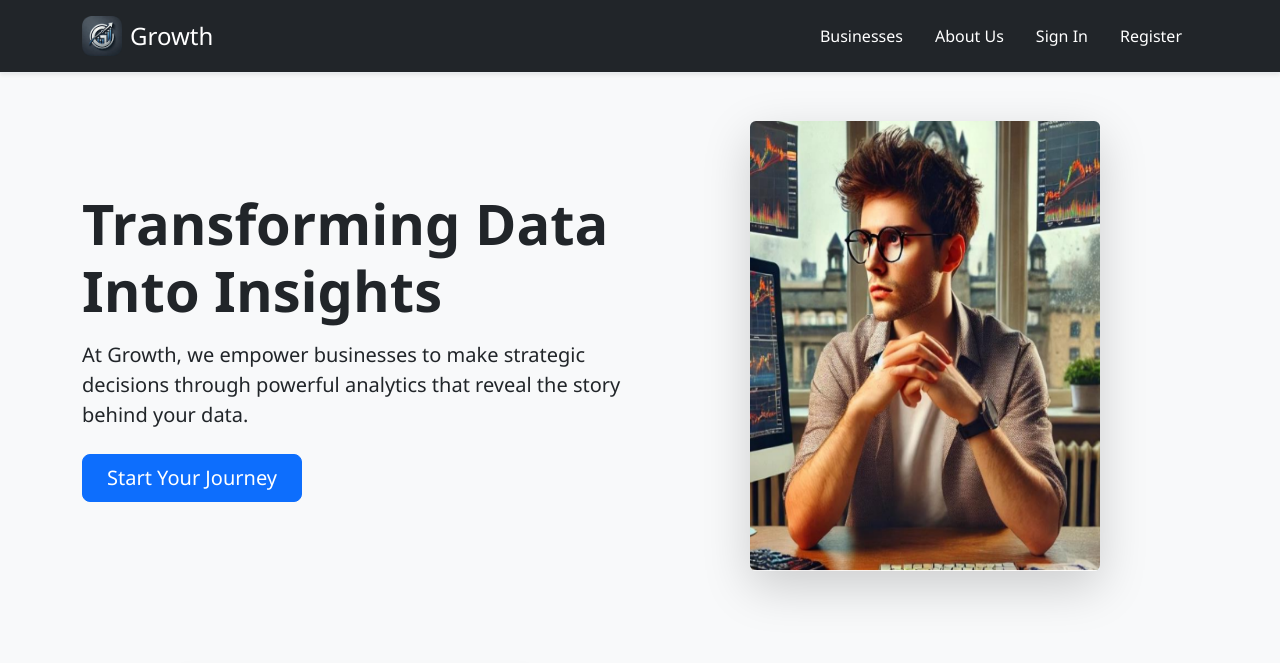
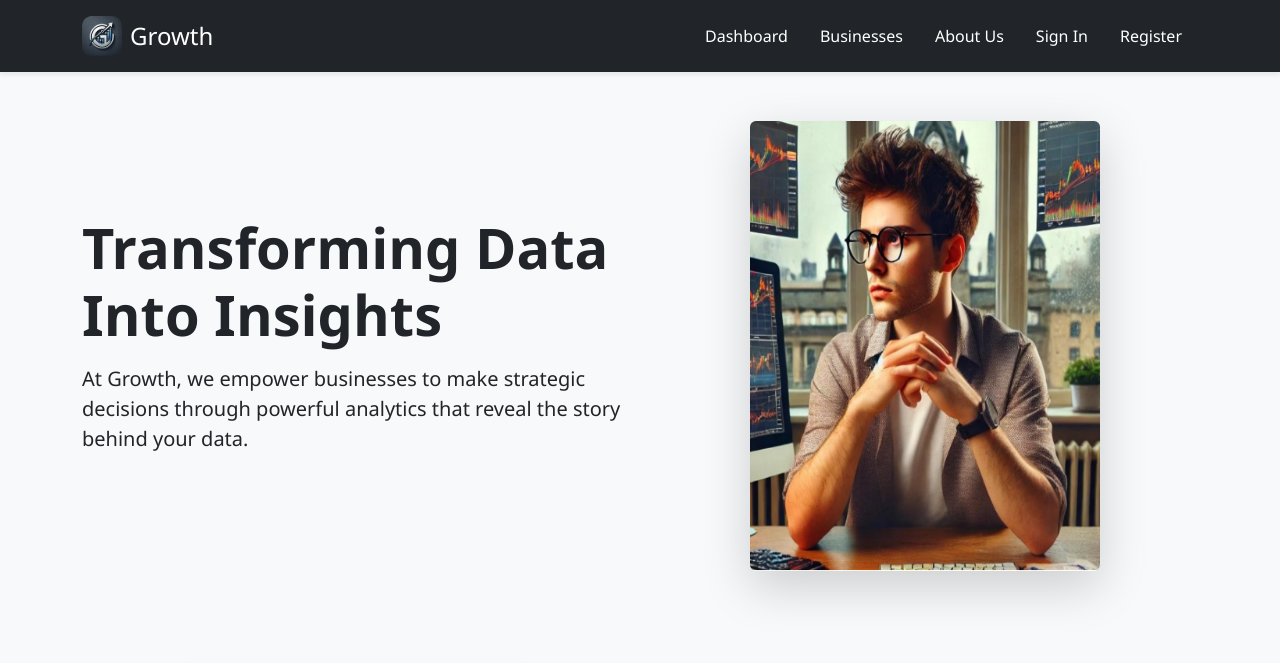
Before and after one commit to Munaikh/Django-project, a Django app: page /about/ in a window 1280 px wide. Shown: the top 663 px of the page. Run offline with Django 3.2, Linux system fonts and the light colour scheme.

Commit message:
bring the dashboard back and fix home page

```diff
--- a/project_design/growth_app/templates/growth_app/about_us.html
+++ b/project_design/growth_app/templates/growth_app/about_us.html
@@ -10,7 +10,6 @@
         <div class="col-lg-6">
             <h1 class="display-4 fw-bold mb-3">Transforming Data Into Insights</h1>
             <p class="lead mb-4">At Growth, we empower businesses to make strategic decisions through powerful analytics that reveal the story behind your data.</p>
-            <a href="{% url 'signin' %}" class="btn btn-primary btn-lg px-4">Start Your Journey</a>
         </div>
         <div class="col-lg-6">
             <div class="rounded shadow-lg overflow-hidden mx-auto" style="height: 450px; max-width: 350px;">
--- a/project_design/growth_app/templates/growth_app/base.html
+++ b/project_design/growth_app/templates/growth_app/base.html
@@ -31,32 +31,29 @@
     <header class="bg-dark shadow-sm">
         <div class="container">
             <div class="d-flex flex-wrap align-items-center justify-content-between py-3">
-                <a href="{% url 'about_us' %}" class="d-flex align-items-center text-white text-decoration-none">
+                <a href="{% url 'landing_page' %}" class="d-flex align-items-center text-white text-decoration-none">
                     <img src="{% static 'images/growth-logo.png' %}" alt="Growth" width="40" height="40" class="me-2">
                     <span class="fs-4">Growth</span>
                 </a>
                 <nav>
                     <ul class="nav">
-                        {% if user.is_authenticated %}
-                            <li class="nav-item"><a href="{% url 'businesses_list' %}" class="nav-link text-white">Businesses</a></li>
-                        {% else %}
-                            <li class="nav-item"><a href="{% url 'signin' %}" class="nav-link text-white">Businesses</a></li>
-                        {% endif %}
+                        <li class="nav-item"><a href="{% url 'dashboard' %}" class="nav-link text-white">Dashboard</a></li>
+                        <li class="nav-item"><a href="{% url 'businesses_list' %}" class="nav-link text-white">Businesses</a></li>
                         <li class="nav-item"><a href="{% url 'about_us' %}" class="nav-link text-white">About Us</a></li>
                         {% if user.is_authenticated %}
                             <li class="nav-item dropdown">
-                                <a class="nav-link dropdown-toggle text-white" href="#" id="navbarDropdown" role="button" data-bs-toggle="dropdown" aria-expanded="false">
+                                <a class="nav-link dropdown-toggle" href="#" id="navbarDropdown" role="button" data-toggle="dropdown">
                                     {% if user.profile.profile_pic %}
                                         <img src="{{ user.profile.profile_pic.url }}" alt="Profile" class="rounded-circle" width="30" height="30">
                                     {% else %}
                                         <img src="{% static 'images/default-profile.png' %}" alt="Profile" class="rounded-circle" width="30" height="30">
                                     {% endif %}
                                 </a>
-                                <ul class="dropdown-menu dropdown-menu-end" aria-labelledby="navbarDropdown">
-                                    <li><a class="dropdown-item" href="{% url 'user_settings' %}">Settings</a></li>
-                                    <li><hr class="dropdown-divider"></li>
-                                    <li><a class="dropdown-item" href="{% url 'logout' %}">Logout</a></li>
-                                </ul>
+                                <div class="dropdown-menu dropdown-menu-right">
+                                    <a class="dropdown-item" href="{% url 'user_settings' %}">Settings</a>
+                                    <div class="dropdown-divider"></div>
+                                    <a class="dropdown-item" href="{% url 'logout' %}">Logout</a>
+                                </div>
                             </li>
                         {% else %}
                             <li class="nav-item"><a href="{% url 'signin' %}" class="nav-link text-white">Sign In</a></li>
```
